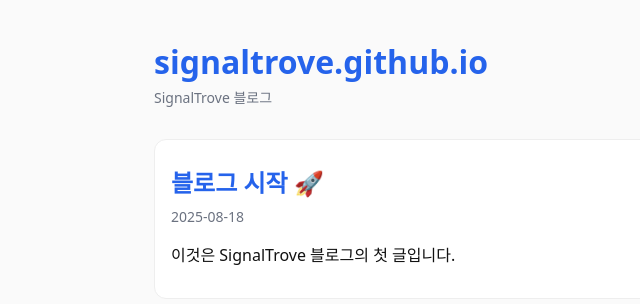
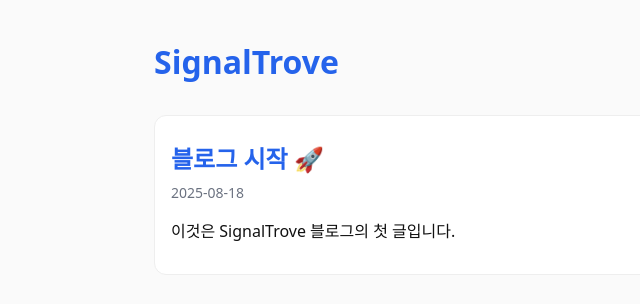
Before and after one commit to signaltrove/signaltrove.github.io, a Jekyll site: the page built from index.md, in a window 1280 px wide. Shown: the top 304 px of the page, without its empty margins (56-696 px from the left). Built offline with Jekyll 4.4.1, drawn with Linux system fonts in a browser that asks for light colours; part of the change alters nothing that is shown.

Commit message:
Update _config.yml

```diff
--- a/_config.yml
+++ b/_config.yml
@@ -1,4 +1,27 @@
-title: signaltrove.github.io
-description: SignalTrove 블로그
-url: https://signaltrove.github.io
-baseurl: ""    # User/Org 페이지는 빈 문자열
+# _config.yml
+title: SignalTrove
+url: https://<your-username>.github.io
+baseurl: ""   # 사용자/조직 페이지면 빈값
+timezone: Asia/Seoul
+permalink: /:categories/:year/:month/:day/:title/
+
+# GitHub Pages에서 허용되는 플러그인만 사용
+plugins:
+  - jekyll-feed
+  - jekyll-seo-tag
+  - jekyll-sitemap
+  - jekyll-paginate
+
+# jekyll-paginate는 index(홈)에서만 동작
+paginate: 10
+paginate_path: "/page:num/"
+
+# 빌드에 포함할 폴더
+include:
+  - _pages
+  - assets
+
+# 기본 네비게이션용 카테고리 레이블(크롤러에서 쓰는 것과 동일)
+collections:
+  pages:
+    output: true
```
